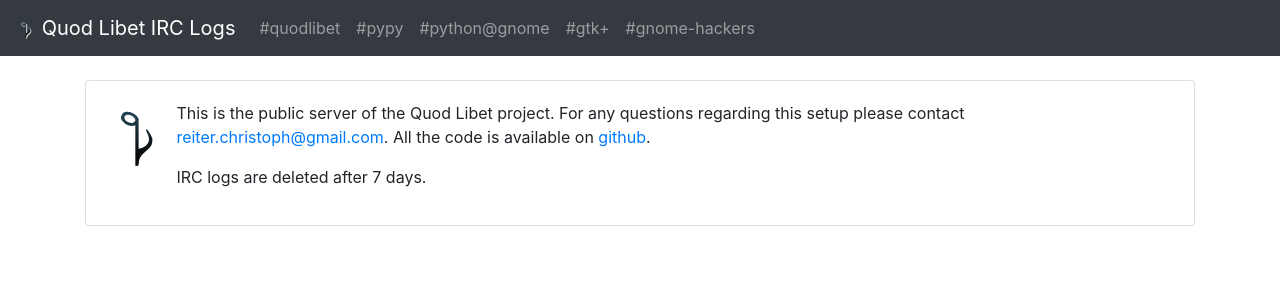
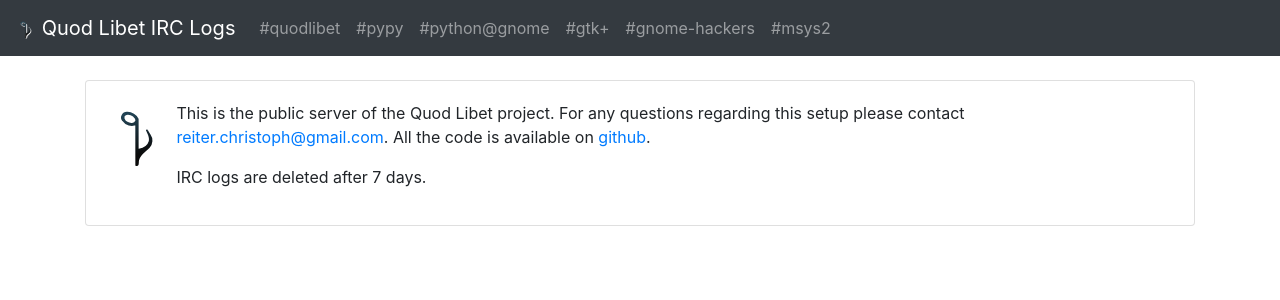
Before and after one commit to quodlibet/irc-logger, a Flask app: page / in a window 1280 px wide. Shown: the top 300 px of the page. Run offline with Flask 2, Linux system fonts and the light colour scheme; parts of the project's set-up code (start-up, migrations or seed data) failed here and were passed over; some libraries are stand-ins or nearby versions.

Commit message:
jump to the end

```diff
--- a/web/templates/layout.html
+++ b/web/templates/layout.html
@@ -24,11 +24,12 @@
         </button>
         <div class="collapse navbar-collapse" id="navbarCollapse">
           <ul class="navbar-nav mr-auto">
-            <li{% if active == "quodlibet" %} class="active"{% endif %}><a class="nav-link" href="/irc/quodlibet/latest.log.html">#quodlibet</a></li>
-            <li{% if active == "pypy" %} class="active"{% endif %}><a class="nav-link" href="/irc/pypy/latest.log.html">#pypy</a></li>
-            <li{% if active == "pygobject" %} class="active"{% endif %}><a class="nav-link" href="/irc/pygobject/latest.log.html">#python@gnome</a></li>
-            <li{% if active == "foo" %} class="active"{% endif %}><a class="nav-link" href="/irc/foo/latest.log.html">#gtk+</a></li>
-            <li{% if active == "bar" %} class="active"{% endif %}><a class="nav-link" href="/irc/bar/latest.log.html">#gnome-hackers</a></li>
+            <li{% if active == "quodlibet" %} class="active"{% endif %}><a class="nav-link" href="/irc/quodlibet/latest.log.html#irc-end">#quodlibet</a></li>
+            <li{% if active == "pypy" %} class="active"{% endif %}><a class="nav-link" href="/irc/pypy/latest.log.html#irc-end">#pypy</a></li>
+            <li{% if active == "pygobject" %} class="active"{% endif %}><a class="nav-link" href="/irc/pygobject/latest.log.html#irc-end">#python@gnome</a></li>
+            <li{% if active == "foo" %} class="active"{% endif %}><a class="nav-link" href="/irc/foo/latest.log.html#irc-end">#gtk+</a></li>
+            <li{% if active == "bar" %} class="active"{% endif %}><a class="nav-link" href="/irc/bar/latest.log.html#irc-end">#gnome-hackers</a></li>
+            <li><a class="nav-link" href="/msys2/irc/latest.log.html#irc-end">#msys2</a></li>
           </ul>
         </div>
       </nav>
```
